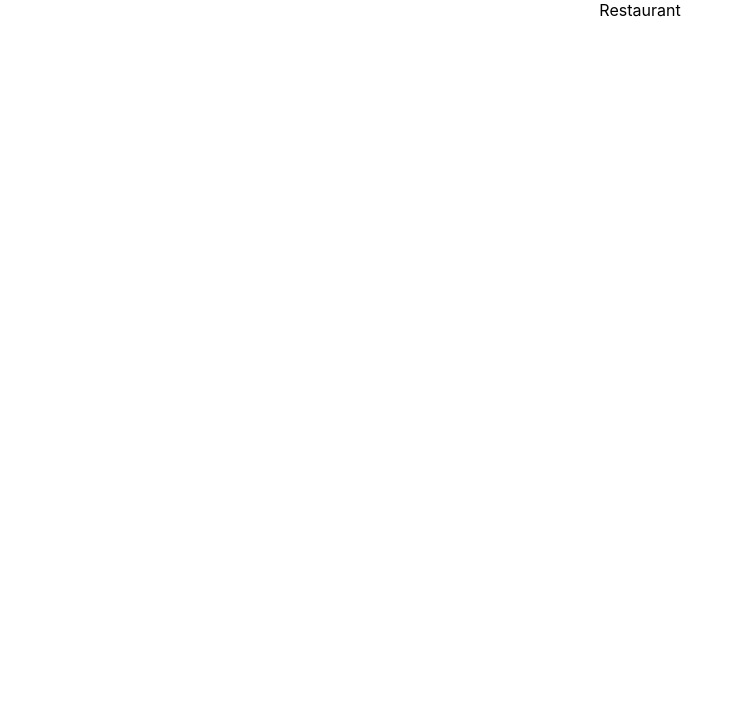
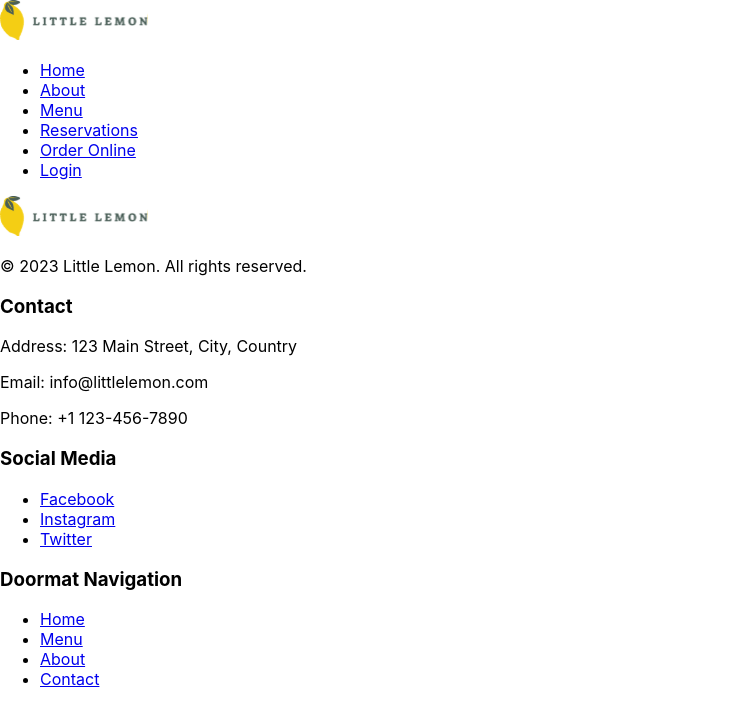
Before and after one commit to ImranNawar/restaurant, a React (Create React App) app: page / in a window 1280 px wide. Shown: the top 726 px of the page, without its empty margins (0-744 px from the left). Built offline with nearby package versions, Linux system fonts and the light colour scheme.

Commit message:
components

```diff
--- a/src/App.js
+++ b/src/App.js
@@ -1,10 +1,17 @@
 import './App.css';
+import Header from './components/Header';
+import Nav from './components/Nav';
+import Main from './components/Main';
+import Footer from './components/Footer';
 
 function App() {
   return (
-    <div className="App">
-      Restaurant
-    </div>
+    <>
+      <Header />
+      <Nav />
+      <Main />
+      <Footer />
+    </>
   );
 }
 
--- /dev/null
+++ b/src/components/Footer.js
@@ -0,0 +1,56 @@
+import React from 'react';
+import logo from '../assets/Logo.svg';
+
+function Footer() {
+  return (
+    <footer>
+      <img src={logo} alt="Little Lemon Logo" />
+      <p>© 2023 Little Lemon. All rights reserved.</p>
+      <div className="contact">
+        <h3>Contact</h3>
+        <p>Address: 123 Main Street, City, Country</p>
+        <p>Email: info@littlelemon.com</p>
+        <p>Phone: +1 123-456-7890</p>
+      </div>
+      <div className="social-media">
+        <h3>Social Media</h3>
+        <ul>
+          <li>
+            <a href="https://www.facebook.com/littlelemon" target="_blank" rel="noopener noreferrer">
+              Facebook
+            </a>
+          </li>
+          <li>
+            <a href="https://www.instagram.com/littlelemon" target="_blank" rel="noopener noreferrer">
+              Instagram
+            </a>
+          </li>
+          <li>
+            <a href="https://www.twitter.com/littlelemon" target="_blank" rel="noopener noreferrer">
+              Twitter
+            </a>
+          </li>
+        </ul>
+      </div>
+      <div className="doormat-navigation">
+        <h3>Doormat Navigation</h3>
+        <ul>
+          <li>
+            <a href="/">Home</a>
+          </li>
+          <li>
+            <a href="/menu">Menu</a>
+          </li>
+          <li>
+            <a href="/about">About</a>
+          </li>
+          <li>
+            <a href="/contact">Contact</a>
+          </li>
+        </ul>
+      </div>
+    </footer>
+  );
+}
+
+export default Footer;
--- /dev/null
+++ b/src/components/Header.js
@@ -0,0 +1,12 @@
+import React from 'react';
+import logo from '../assets/Logo.svg';
+
+function Header() {
+  return (
+    <header>
+      <img src={logo} alt="Little Lemon Logo" />
+    </header>
+  );
+}
+
+export default Header;
--- /dev/null
+++ b/src/components/Main.js
@@ -0,0 +1,11 @@
+import React from 'react';
+
+function Main() {
+  return (
+    <main>
+      {/* Main content of the page */}
+    </main>
+  );
+}
+
+export default Main;
--- /dev/null
+++ b/src/components/Nav.js
@@ -0,0 +1,18 @@
+import React from 'react';
+
+function Nav() {
+  return (
+    <nav>
+      <ul>
+        <li><a href="/">Home</a></li>
+        <li><a href="/about">About</a></li>
+        <li><a href="/menu">Menu</a></li>
+        <li><a href="/menu">Reservations</a></li>
+        <li><a href="/menu">Order Online</a></li>
+        <li><a href="/contact">Login</a></li>
+      </ul>
+    </nav>
+  );
+}
+
+export default Nav;
```
